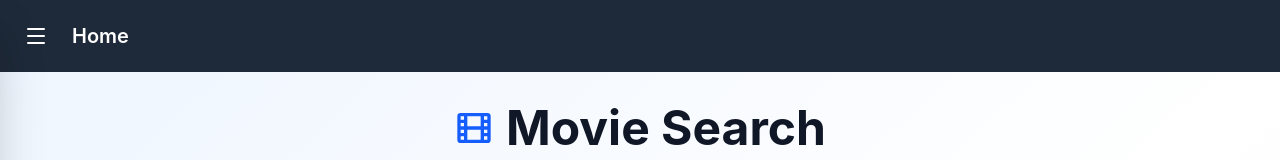
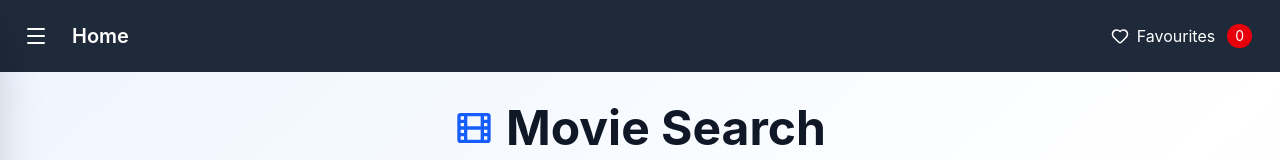
Before and after one commit to seifelden66/react-movies-project, a React (Vite) app: page / in a window 1280 px wide. Shown: the top 160 px of the page. Built offline with nearby package versions, Linux system fonts and the light colour scheme; no server answers.

Commit message:
feat: add favourites feature using store and UI updates

```diff
--- a/index.html
+++ b/index.html
@@ -3,7 +3,7 @@
   <head>
     <meta charset="UTF-8" />
     <meta name="viewport" content="width=device-width, initial-scale=1.0" />
-    <link rel="icon" href="/favicon.ico" />
+    <link rel="icon" href="/favico.png" />
     <meta name="theme-color" content="#000000" />
     <meta name="description" content="Search movies and view details using the OMDb API. A fast, modern React app with TanStack Router and Query." />
     <meta name="keywords" content="movies, film search, OMDb, React, TanStack Router, TanStack Query" />
@@ -21,7 +21,6 @@
     <meta property="og:image" content="/logo512.png" />
     <meta property="og:site_name" content="Seif's Movies" />
     <meta property="og:locale" content="en" />
-    <!-- Twitter -->
     <meta name="twitter:card" content="summary_large_image" />
     <meta name="twitter:title" content="Seif's Movies – React OMDb Search" />
     <meta name="twitter:description" content="Discover movies, search by title, and view details. Built with React, TanStack Router, and Query." />
--- a/src/components/Header.tsx
+++ b/src/components/Header.tsx
@@ -8,9 +8,12 @@ import {
   // Store,
   X,
 } from 'lucide-react'
+import { Heart } from 'lucide-react'
+import { useFavouritesCount } from '@/stores/favourites'
 
 export default function Header() {
   const [isOpen, setIsOpen] = useState(false)
+  const favouritesCount = useFavouritesCount()
 
 
   return (
@@ -28,6 +31,15 @@ export default function Header() {
            Home
           </Link>
         </h1>
+        <div className="ml-auto flex items-center gap-4">
+          <Link to={"/favourites" as any} className="relative flex items-center gap-2 px-3 py-2 rounded-lg hover:bg-gray-700 transition-colors">
+            <Heart size={18} className={favouritesCount > 0 ? 'text-red-400' : 'text-white'} />
+            <span>Favourites</span>
+            <span className="ml-1 inline-flex items-center justify-center min-w-6 h-6 text-sm rounded-full bg-red-600 px-2">
+              {favouritesCount}
+            </span>
+          </Link>
+        </div>
       </header>
 
       <aside
--- a/src/components/organisms/MovieCard.tsx
+++ b/src/components/organisms/MovieCard.tsx
@@ -4,6 +4,8 @@ import { MoviePoster } from '../molecules/MoviePoster';
 import { Card, CardContent } from '@/components/atoms/Card';
 import type { Movie } from '@/types/movie';
 import { memo } from 'react';
+import { Heart } from 'lucide-react';
+import { favouritesActions, useIsFavourite } from '@/stores/favourites';
 
 interface MovieCardProps {
   movie: Movie;
@@ -11,6 +13,12 @@ interface MovieCardProps {
 }
 
 export const MovieCard = memo(({ movie, onClick }: MovieCardProps) => {
+  const isFavourite = useIsFavourite(movie.imdbID);
+  const handleToggleFavourite = (e: React.MouseEvent) => {
+    e.stopPropagation();
+    favouritesActions.toggle(movie);
+  };
+
   return (
     <Card
       onClick={() => onClick(movie)}
@@ -20,6 +28,16 @@ export const MovieCard = memo(({ movie, onClick }: MovieCardProps) => {
         <div className="absolute inset-0">
           <MoviePoster src={movie.Poster} alt={movie.Title} />
         </div>
+        <button
+          onClick={handleToggleFavourite}
+          aria-label={isFavourite ? 'Remove from favourites' : 'Add to favourites'}
+          className="absolute top-2 right-2 p-2 rounded-full bg-black/60 hover:bg-black/80 transition-colors"
+        >
+          <Heart
+            size={20}
+            className={isFavourite ? 'text-red-500 fill-red-500' : 'text-white'}
+          />
+        </button>
       </div>
       <CardContent className="p-4">
         <Text variant="h3" className="truncate text-base">
--- a/src/components/templates/SearchTemplate.tsx
+++ b/src/components/templates/SearchTemplate.tsx
@@ -18,7 +18,7 @@ export const SearchTemplate = ({
   return (
     <div className="min-h-screen bg-gradient-to-br from-blue-50 via-white to-purple-50">
       <div className="max-w-7xl mx-auto px-4 py-8">
-        <div className="text-center mb-8">
+        <div className=" text-center mb-8">
           <div className="flex items-center justify-center gap-3 mb-2">
             <svg className="w-10 h-10 text-blue-600" fill="none" stroke="currentColor" viewBox="0 0 24 24">
               <path strokeLinecap="round" strokeLinejoin="round" strokeWidth={2} d="M7 4v16M17 4v16M3 8h4m10 0h4M3 12h18M3 16h4m10 0h4M4 20h16a1 1 0 001-1V5a1 1 0 00-1-1H4a1 1 0 00-1 1v14a1 1 0 001 1z" />
@@ -28,7 +28,7 @@ export const SearchTemplate = ({
           <Text variant="caption">Discover movies powered by OMDb API</Text>
         </div>
 
-        <div className="max-w-2xl mx-auto mb-8">
+        <div className=" max-w-2xl mx-auto mb-8">
           <SearchBar
             value={searchValue}
             onChange={onSearchChange}
--- a/src/routeTree.gen.ts
+++ b/src/routeTree.gen.ts
@@ -9,9 +9,15 @@
 // Additionally, you should also exclude this file from your linter and/or formatter to prevent it from being checked or modified.
 
 import { Route as rootRouteImport } from './routes/__root'
+import { Route as FavouritesRouteImport } from './routes/favourites'
 import { Route as IndexRouteImport } from './routes/index'
 import { Route as MovieIdRouteImport } from './routes/movie/$id'
 
+const FavouritesRoute = FavouritesRouteImport.update({
+  id: '/favourites',
+  path: '/favourites',
+  getParentRoute: () => rootRouteImport,
+} as any)
 const IndexRoute = IndexRouteImport.update({
   id: '/',
   path: '/',
@@ -25,32 +31,43 @@ const MovieIdRoute = MovieIdRouteImport.update({
 
 export interface FileRoutesByFullPath {
   '/': typeof IndexRoute
+  '/favourites': typeof FavouritesRoute
   '/movie/$id': typeof MovieIdRoute
 }
 export interface FileRoutesByTo {
   '/': typeof IndexRoute
+  '/favourites': typeof FavouritesRoute
   '/movie/$id': typeof MovieIdRoute
 }
 export interface FileRoutesById {
   __root__: typeof rootRouteImport
   '/': typeof IndexRoute
+  '/favourites': typeof FavouritesRoute
   '/movie/$id': typeof MovieIdRoute
 }
 export interface FileRouteTypes {
   fileRoutesByFullPath: FileRoutesByFullPath
-  fullPaths: '/' | '/movie/$id'
+  fullPaths: '/' | '/favourites' | '/movie/$id'
   fileRoutesByTo: FileRoutesByTo
-  to: '/' | '/movie/$id'
-  id: '__root__' | '/' | '/movie/$id'
+  to: '/' | '/favourites' | '/movie/$id'
+  id: '__root__' | '/' | '/favourites' | '/movie/$id'
   fileRoutesById: FileRoutesById
 }
 export interface RootRouteChildren {
   IndexRoute: typeof IndexRoute
+  FavouritesRoute: typeof FavouritesRoute
   MovieIdRoute: typeof MovieIdRoute
 }
 
 declare module '@tanstack/react-router' {
   interface FileRoutesByPath {
+    '/favourites': {
+      id: '/favourites'
+      path: '/favourites'
+      fullPath: '/favourites'
+      preLoaderRoute: typeof FavouritesRouteImport
+      parentRoute: typeof rootRouteImport
+    }
     '/': {
       id: '/'
       path: '/'
@@ -70,6 +87,7 @@ declare module '@tanstack/react-router' {
 
 const rootRouteChildren: RootRouteChildren = {
   IndexRoute: IndexRoute,
+  FavouritesRoute: FavouritesRoute,
   MovieIdRoute: MovieIdRoute,
 }
 export const routeTree = rootRouteImport
--- /dev/null
+++ b/src/routes/favourites.tsx
@@ -0,0 +1,37 @@
+import { createFileRoute, useNavigate } from '@tanstack/react-router'
+import { useEffect } from 'react'
+import { useFavouritesAll } from '@/stores/favourites'
+import { MovieGrid } from '@/components/organisms/MovieGrid'
+import type { Movie } from '@/types/movie'
+import { Text } from '@/components/atoms/Text'
+
+export const Route = createFileRoute('/favourites')({
+  component: FavouritesPage,
+})
+
+function FavouritesPage() {
+  useEffect(() => {
+    document.title = "Your Favourites – Seif's Movies"
+  }, [])
+
+  const navigate = useNavigate()
+  const favourites = useFavouritesAll()
+
+  const handleMovieClick = (movie: Movie) => {
+    navigate({ to: '/movie/$id', params: { id: movie.imdbID } })
+  }
+
+  return (
+    <div className="px-4 py-6">
+      <div className="mb-6">
+        <Text variant="h2" className="text-center">Your Favourites</Text>
+        <Text variant="caption" className="text-center block mt-2">
+          {favourites.length === 0 ? 'No favourites yet. Tap the heart on a movie to save it.' : 'Movies you have saved.'}
+        </Text>
+      </div>
+      {favourites.length > 0 && (
+        <MovieGrid movies={favourites} onMovieClick={handleMovieClick} />
+      )}
+    </div>
+  )
+}
--- /dev/null
+++ b/src/stores/favourites.ts
@@ -0,0 +1,61 @@
+import { Store } from '@tanstack/store'
+import { useStore } from '@tanstack/react-store'
+import type { Movie } from '@/types/movie'
+
+export interface FavouritesState {
+  itemsById: Record<string, Movie>
+}
+
+const initialState: FavouritesState = {
+  itemsById: {},
+}
+
+export const favouritesStore = new Store<FavouritesState>(initialState)
+
+export const favouritesSelectors = {
+  selectAll: (state: FavouritesState) => Object.values(state.itemsById),
+  selectCount: (state: FavouritesState) => Object.keys(state.itemsById).length,
+  selectHas: (id: string) => (state: FavouritesState) => Boolean(state.itemsById[id]),
+}
+
+export const favouritesActions = {
+  add(movie: Movie) {
+    favouritesStore.setState(prev => ({
+      ...prev,
+      itemsById: {
+        ...prev.itemsById,
+        [movie.imdbID]: movie,
+      },
+    }))
+  },
+  remove(imdbID: string) {
+    favouritesStore.setState(prev => {
+      const next = { ...prev.itemsById }
+      delete next[imdbID]
+      return { ...prev, itemsById: next }
+    })
+  },
+  toggle(movie: Movie) {
+    const isFav = favouritesSelectors.selectHas(movie.imdbID)(favouritesStore.state)
+    if (isFav) {
+      this.remove(movie.imdbID)
+    } else {
+      this.add(movie)
+    }
+  },
+  clear() {
+    favouritesStore.setState(prev => ({ ...prev, itemsById: {} }))
+  },
+}
+
+export function useFavouritesAll() {
+  return useStore(favouritesStore, favouritesSelectors.selectAll)
+}
+
+export function useFavouritesCount() {
+  return useStore(favouritesStore, favouritesSelectors.selectCount)
+}
+
+export function useIsFavourite(imdbID: string) {
+  return useStore(favouritesStore, favouritesSelectors.selectHas(imdbID))
+}
--- a/src/styles.css
+++ b/src/styles.css
@@ -9,6 +9,7 @@
   0% {
     background-position: -200% 0;
   }
+
   100% {
     background-position: 200% 0;
   }
@@ -136,8 +137,6 @@ code {
   --color-sidebar-accent-foreground: var(--sidebar-accent-foreground);
   --color-sidebar-border: var(--sidebar-border);
   --color-sidebar-ring: var(--sidebar-ring);
-
-  /* Custom animation */
   --animate-shimmer: shimmer 2s infinite linear;
 }
 
@@ -145,6 +144,7 @@ code {
   * {
     @apply border-border outline-ring/50;
   }
+
   body {
     @apply bg-background text-foreground;
   }
```
